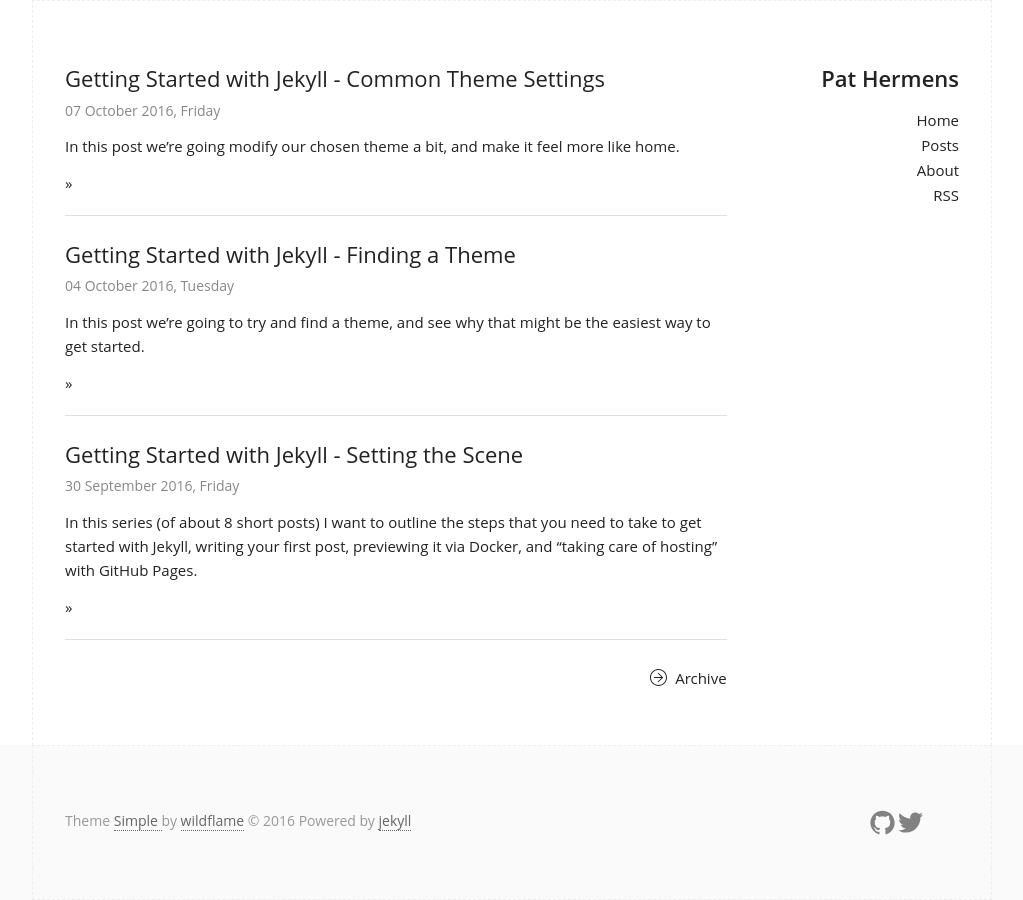
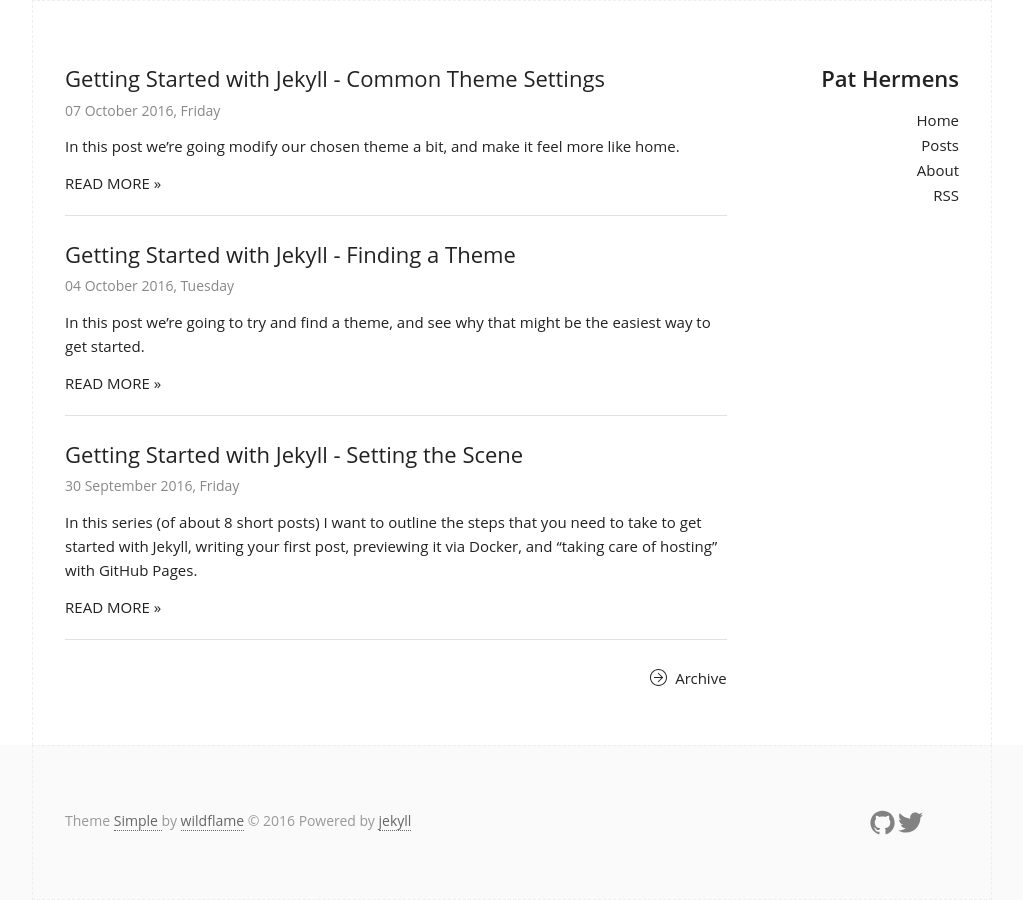
Before and after one commit to PHeonix25/PHeonix25.github.io, a Jekyll site: the page built from index.html, in a window 1280 px wide. Shown: the whole page, without its empty margins (128-1151 px from the left). Built offline with Jekyll 4.4.1, drawn with Linux system fonts in a browser that asks for light colours.

Commit message:
Adding 'read more' to post link

```diff
--- a/index.html
+++ b/index.html
@@ -20,7 +20,7 @@
           {% else %}
           {{ post.excerpt }}
           {% endif %}
-          <a class="read-more" href="{{ post.url | prepend: site.baseurl }}"> »  </a>
+          <a class="read-more" href="{{ post.url | prepend: site.baseurl }}">READ MORE »  </a>
         </p>
       </div>
       <footer class="post_meta">
```
